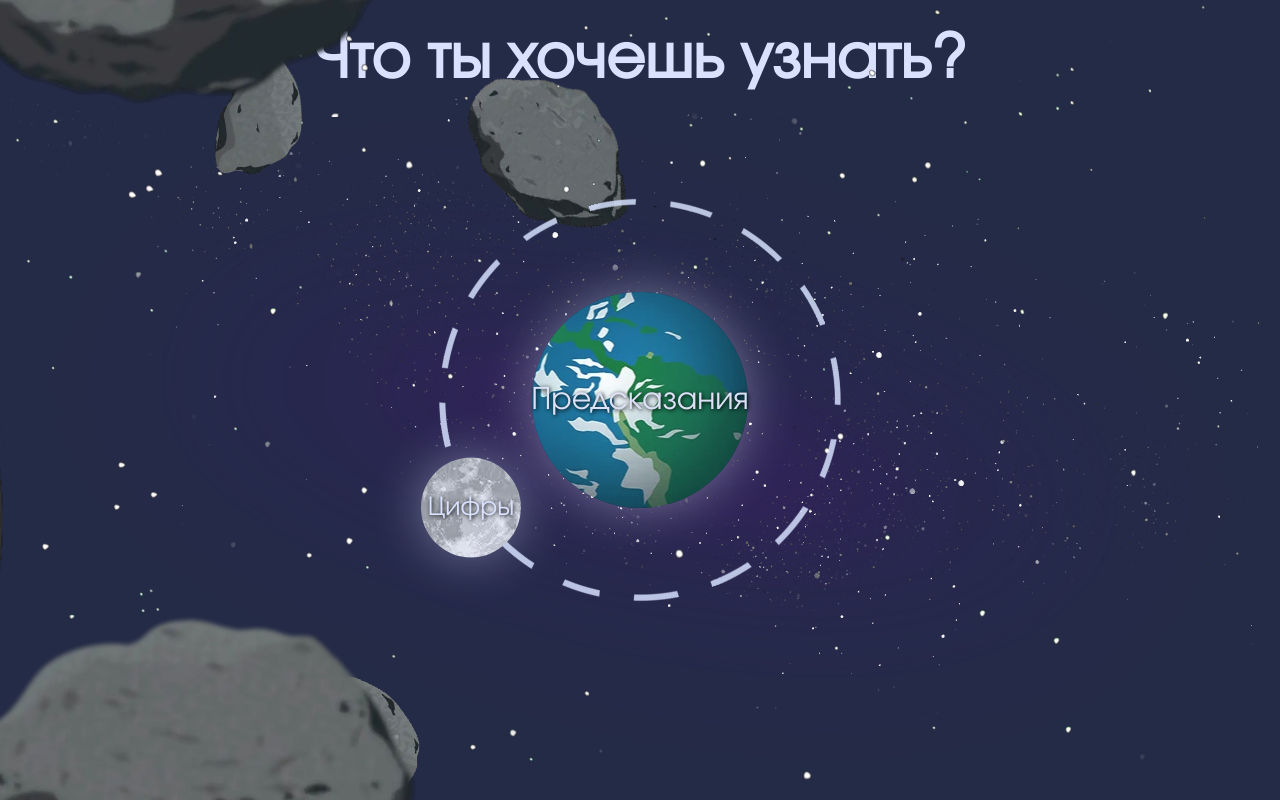
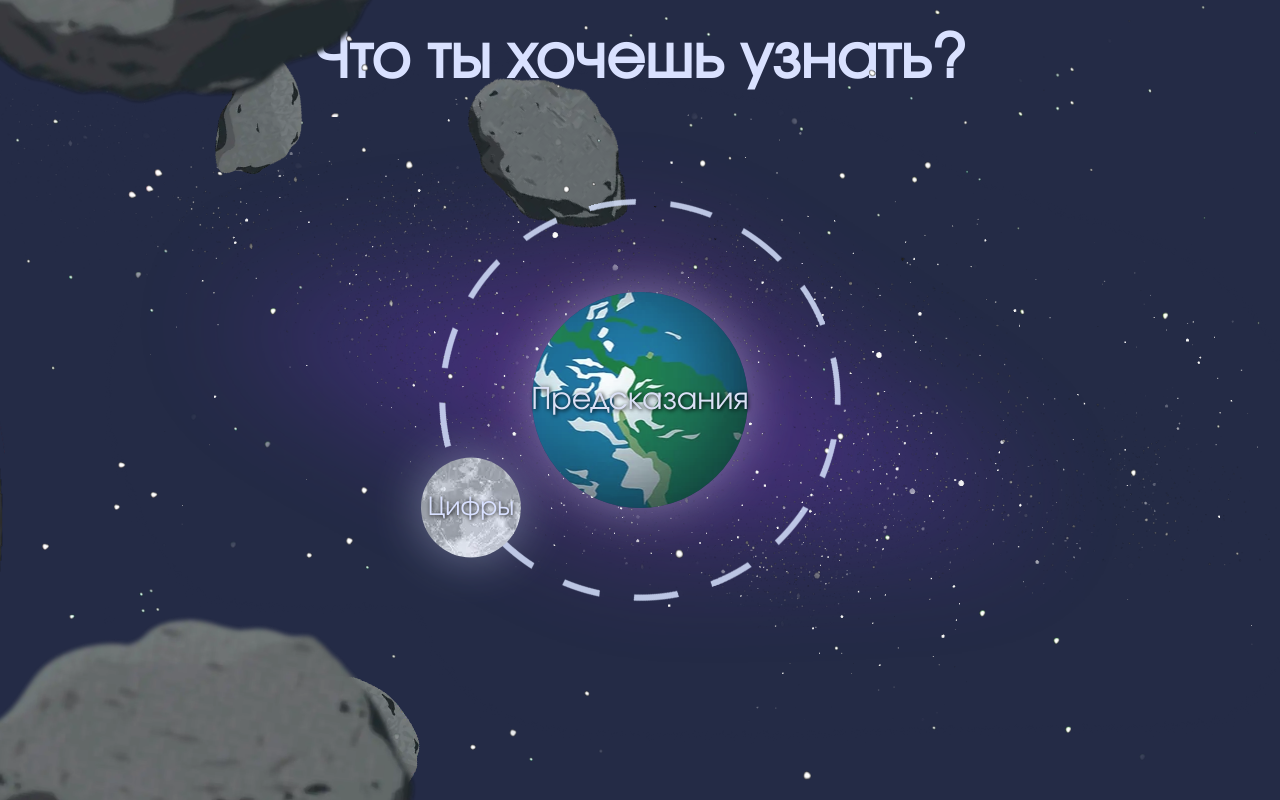
Before and after one commit to Deadida322/Predict, a plain HTML site: page index.html in a window 1280 px wide. Drawn offline with Linux system fonts and the light colour scheme.

Commit message:
Add files via upload

```diff
--- a/index.html
+++ b/index.html
@@ -51,8 +51,7 @@
     </nav>
     <div class = "small3">
     <img src="assets/img/small3.png" alt="" class="small small3R"></div>
-    <div class="colors"><div class="pink"></div>
-    <div class="violet"></div></div>
+    <div class="colors"></div>
     <div class="background">
         <div class="background__little-stars"></div>
         <div class="background__border-blur"></div>
--- a/style/style.css
+++ b/style/style.css
@@ -276,32 +276,16 @@ body{
 nav{
     transition: 1s ease-in-out;
 }
-.violet{
-    position: absolute;
-    background-color: rgba(69, 0, 158, 0.151);
-    width: 70%;
-    height: 50%;
-    top: 30%;
-    left: 15%;
-    border-radius:100% 0% 100% 0% /100% 0% 100% 0% ;
-    transform: rotate(30deg);
-    filter: blur(100px);
-}
-.pink{
-    position: absolute;
-    background-color: rgba(233, 0, 221, 0.062);
-    width: 40%;
-    height: 20%;
-    top: 45%;
-    left: 30%;
-    border-radius:100% 0% 100% 0% /100% 0% 100% 0% ;
-    transform: rotate(30deg);
-    filter: blur(50px);
-}
+
 .colors{
     position: absolute;
     width: 100%;
     height: 100%;
+    background-image: url(../assets/img/Colors.png);
+    background-repeat: no-repeat;
+    background-size: cover;
+    background-position: center;
+    opacity: 30%;
     transition: all 3s ease-in-out;
 }
 .sp{
```
